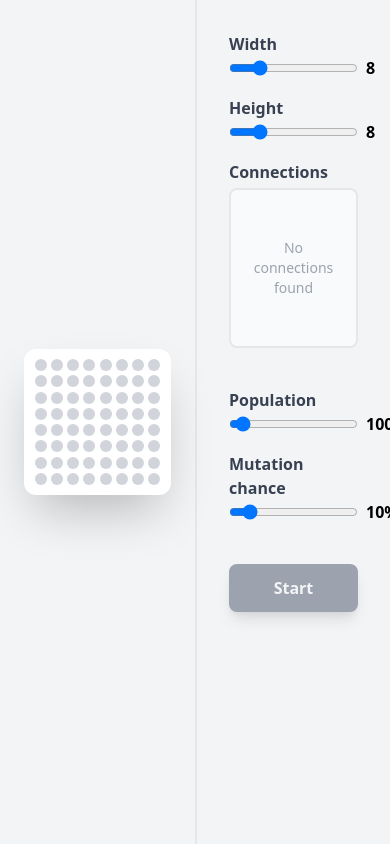
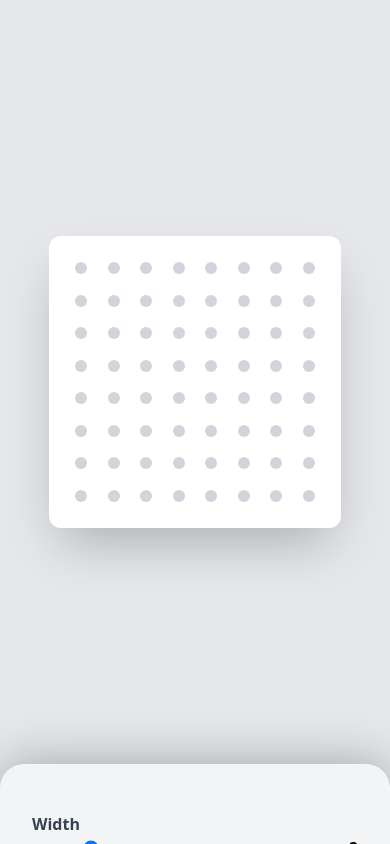
Before and after one commit to karolsitarz/genetic-pcb, a React (Create React App) app: page / in a window 390 px wide. Built offline with nearby package versions, Linux system fonts and the light colour scheme.

Commit message:
add responsive styling

```diff
--- a/src/app/App.tsx
+++ b/src/app/App.tsx
@@ -68,8 +68,9 @@ export const App = () => {
   };
 
   return (
-    <main className="w-screen bg-gray-100 h-screen flex items-stretch">
-      <section className="flex-1 flex items-center justify-center flex-col">
+    <div className="h-screen overflow-y-auto overflow-x-hidden scrollbar-thin scrollbar-thumb-rounded scrollbar-thumb-gray-400">
+      <main className="bg-gray-200 md:bg-gray-100 min-h-screen w-full flex flex-col md:flex-row items-stretch">
+        <section className="flex-grow flex items-center justify-center flex-col h-screenpeek md:h-auto sticky top-0">
           <CanvasContainer
             className="bg-white relative rounded-xl shadow-2xl"
             style={{
@@ -114,7 +115,9 @@ export const App = () => {
                         <div
                           className={`bg-${color}-${intensity} ${
                             isSelected ? "ring-4 ring-gray-300" : ""
-                        } ${hasConnector ? `ring-4 ring-${color}-100` : "group-hover:bg-gray-600"}`}
+                          } ${
+                            hasConnector ? `ring-4 ring-${color}-100` : "group-hover:bg-gray-600"
+                          }`}
                         />
                       </button>
                     );
@@ -124,7 +127,8 @@ export const App = () => {
             )}
           </CanvasContainer>
         </section>
-      <aside className="max-w-xs w-1/2 flex flex-col p-8 border-l-2">
+        <aside className="md:max-w-xs md:w-1/2 p-8 pt-12 md:pt-8 md:border-l-2 bg-gray-100 z-10 rounded-t-3xl md:rounded-none shadow-blur md:shadow-none max-h-screen overflow-y-auto scrollbar-thin scrollbar-thumb-rounded scrollbar-thumb-gray-400">
+          <div className="flex flex-col max-w-sm mx-auto">
             {!problem && (
               <>
                 <section>
@@ -149,7 +153,10 @@ export const App = () => {
                       {connectors.map(([start, end], i) => {
                         const [color, intensity] = getColor(i);
                         return (
-                      <div key={`${start[0]}-${start[1]}`} className="flex items-center py-2 group">
+                          <div
+                            key={`${start[0]}-${start[1]}`}
+                            className="flex items-center py-2 group"
+                          >
                             <div
                               className={`w-2 h-2 rounded-full mr-2 ring-2 bg-${color}-${intensity} ring-${color}-100`}
                             />
@@ -217,7 +224,9 @@ export const App = () => {
                 </button>
               </div>
             )}
+          </div>
         </aside>
       </main>
+    </div>
   );
 };
--- a/tailwind.config.js
+++ b/tailwind.config.js
@@ -13,7 +13,14 @@ module.exports = {
   },
   darkMode: "media",
   theme: {
-    extend: {},
+    extend: {
+      height: {
+        screenpeek: "calc(100vh - 5rem)",
+      },
+      boxShadow: {
+        blur: "rgba(0, 0, 0, 0.3) 0 0 50px 0",
+      },
+    },
   },
   variants: {
     extend: {},
```
Lines whose indentation alone changed are shown as unchanged.
